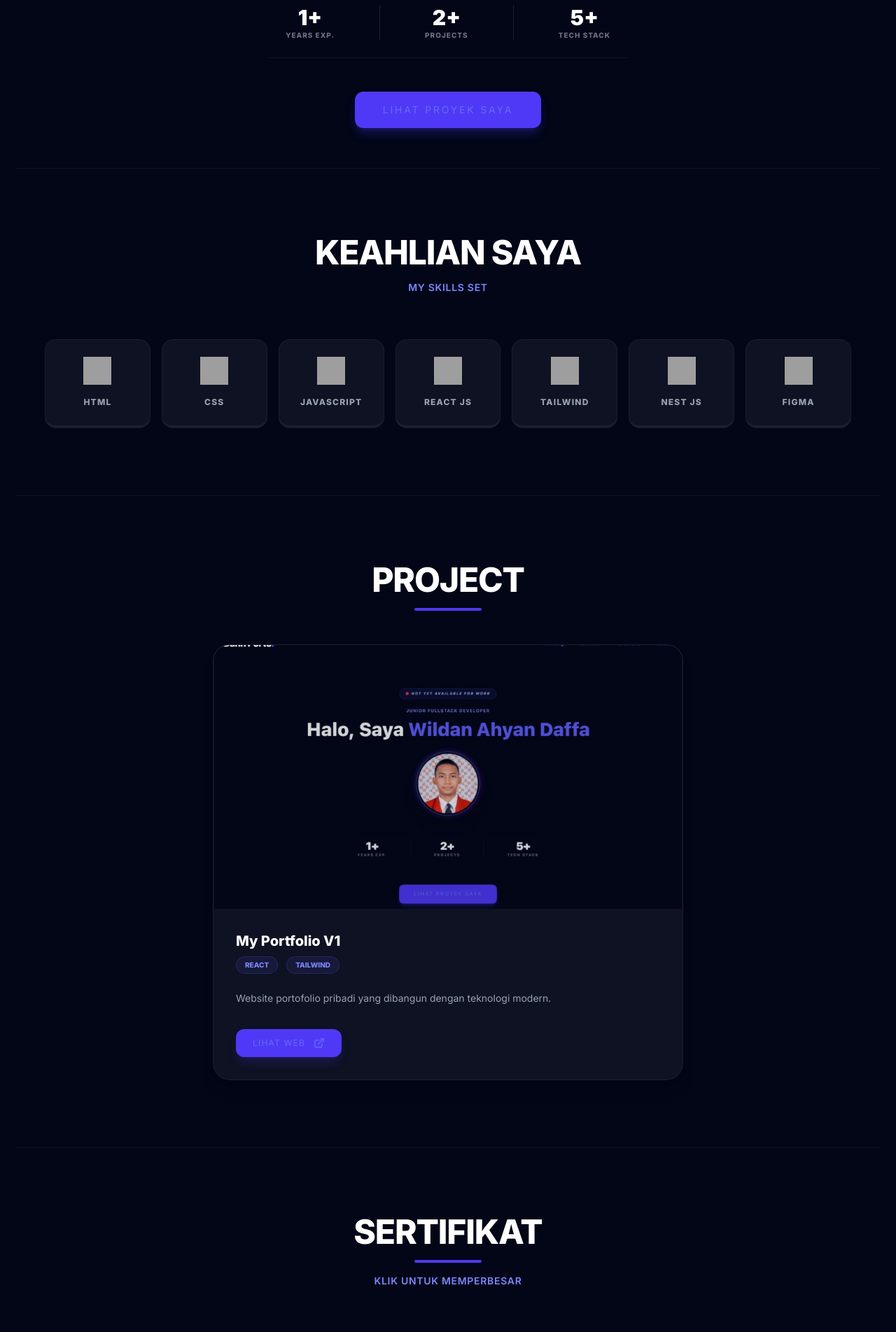
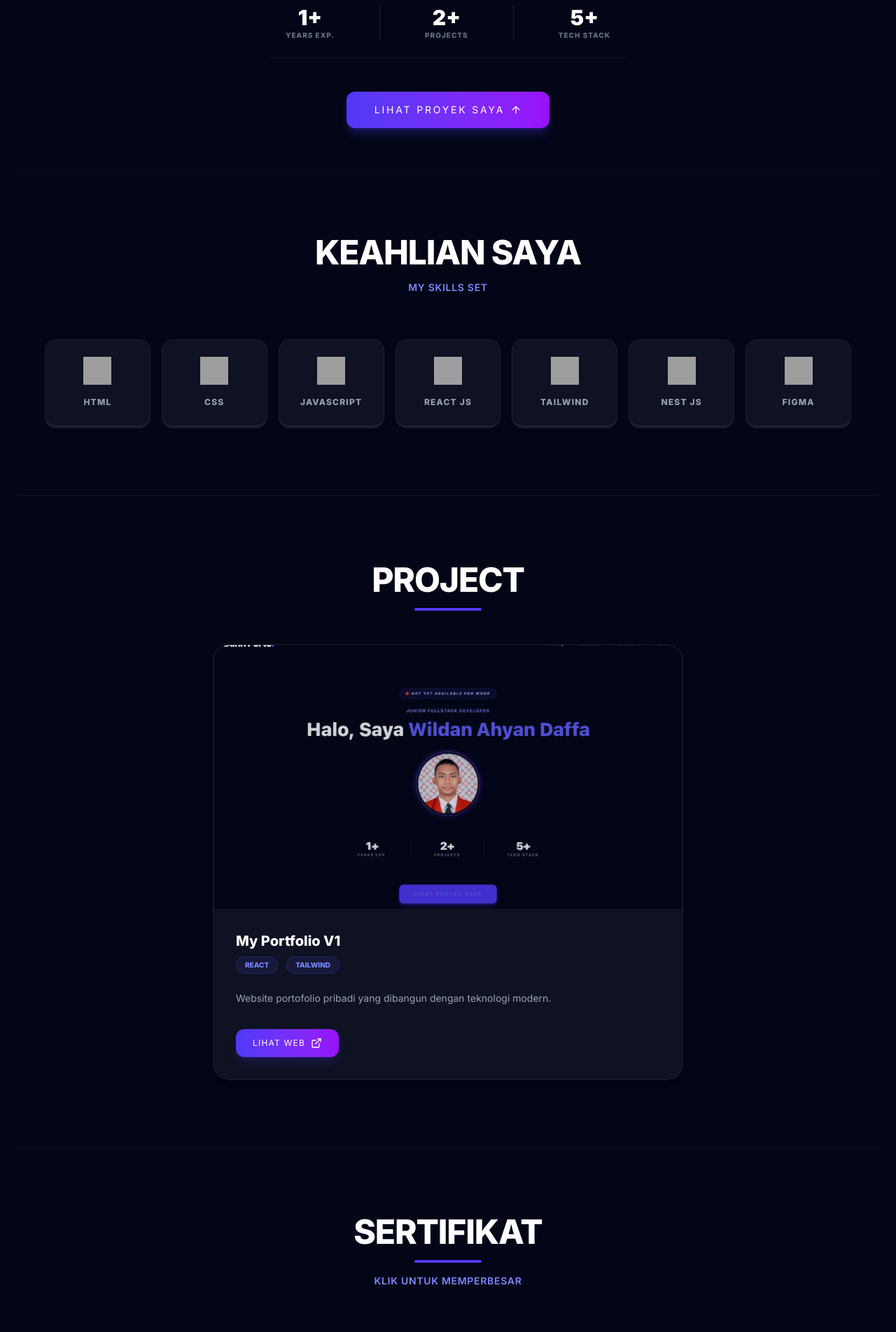
Before and after one commit to wildanahyan08-art/Portofolio-V1, a React (Vite) app: page / in a window 1280 px wide. Shown: the part 560-2464 px from the top of the page at 70% size. Built offline with nearby package versions, Linux system fonts and the light colour scheme; grey boxes are pictures that could not be loaded.

Commit message:
change color button

```diff
--- a/src/App.jsx
+++ b/src/App.jsx
@@ -52,8 +52,6 @@ const App = () => {
     { title: "Pelatihan Cyber Security Awareness", issuer: "SMK TELKOM MALANG", image: "/serti-4.jpg", date: "19 Juni 2024" },
     { title: "Talkshow AMD CLASSROOM", issuer: "AMD RYZEN", image: "/serti-5.jpg", date: "27 September 2024" }
   ];
-
-  const goBack = () => window.history.back();
 
   return (
     <div className="min-h-screen w-full bg-[#020617] bg-[radial-gradient(ellipse_at_top,_var(--tw-gradient-stops))] from-indigo-900/30 via-[#020617] to-[#000000] text-white font-['Inter'] selection:bg-indigo-500/30 overflow-x-hidden flex flex-col items-center">
@@ -154,7 +152,19 @@ const App = () => {
               <div className="flex flex-col border-x border-white/10 px-8 md:px-16 text-center"><span className="text-2xl md:text-3xl font-black text-white">2+</span><span className="text-[10px] text-gray-500 uppercase tracking-widest font-bold">Projects</span></div>
               <div className="flex flex-col text-center"><span className="text-2xl md:text-3xl font-black text-white">5+</span><span className="text-[10px] text-gray-500 uppercase tracking-widest font-bold">Tech Stack</span></div>
             </div>
-            <motion.a whileTap={{ scale: 0.95 }} href="#portfolio" className="bg-indigo-600 text-white px-10 py-4 rounded-xl font-bold text-sm hover:bg-white hover:text-[#020617] transition-all shadow-lg shadow-indigo-600/30 uppercase tracking-[0.2em]">LIHAT PROYEK SAYA</motion.a>
+            {/* TOMBOL LIHAT PROYEK SAYA - DIUBAH dengan teks tetap putih */}
+            <motion.a
+              whileTap={{ scale: 0.95 }}
+              href="#portfolio"
+              className="relative bg-gradient-to-r from-indigo-600 to-purple-600 text-white px-10 py-4 rounded-xl font-bold text-sm hover:bg-gradient-to-r hover:from-purple hover:shadow-purple/30 transition-all duration-500 shadow-lg shadow-indigo-600/30 uppercase tracking-[0.2em] group overflow-hidden"
+
+            >
+              <span className="text-white relative z-10 flex items-center justify-center gap-2">
+                LIHAT PROYEK SAYA
+                <ArrowUp size={16} className="group-hover:translate-y-[-2px] transition-transform" />
+              </span>
+              <div className="absolute inset-0 bg-white rounded-xl opacity-0 group-hover:opacity-20 transition-opacity duration-500"></div>
+            </motion.a>
           </motion.div>
         </section>
 
@@ -192,8 +202,18 @@ const App = () => {
                     <span className="px-3 py-1 bg-indigo-500/10 rounded-full border border-indigo-500/20">Tailwind</span>
                   </div>
                   <p className="text-gray-400 text-sm mb-8 leading-relaxed italic">Website portofolio pribadi yang dibangun dengan teknologi modern.</p>
-                  <motion.a whileTap={{ scale: 0.95 }} href="https://portofolio-wildanahyan.vercel.app" target="_blank" rel="noopener noreferrer" className="inline-flex items-center gap-3 bg-indigo-600 hover:bg-white hover:text-indigo-600 text-white px-6 py-3 rounded-xl font-bold text-xs uppercase tracking-widest transition-all duration-300 shadow-lg shadow-indigo-600/20 group/btn">
-                    Lihat Web <ExternalLink size={16} />
+                  {/* TOMBOL LIHAT WEB - DIUBAH dengan teks tetap putih */}
+                  <motion.a
+                    whileTap={{ scale: 0.95 }}
+                    href="https://portofolio-wildanahyan.vercel.app"
+                    target="_blank"
+                    rel="noopener noreferrer"
+                    className="relative inline-flex items-center gap-3 bg-gradient-to-r from-indigo-600 to-purple-600 text-white hover:shadow-white/30 px-6 py-3 rounded-xl font-bold text-xs uppercase tracking-widest transition-all duration-500 shadow-lg shadow-indigo-600/20 group/btn overflow-hidden"
+                  >
+                    <span className="text-white relative z-10 flex items-center gap-2">
+                      Lihat Web <ExternalLink size={16} />
+                    </span>
+                    <div className="absolute inset-0 bg-white opacity-0 group-hover/btn:opacity-20 transition-opacity duration-500"></div>
                   </motion.a>
                 </div>
               </div>
@@ -268,8 +288,16 @@ const App = () => {
                   <input type="email" placeholder="Email" className="bg-white/5 border border-white/10 rounded-2xl px-5 py-4 text-sm focus:border-indigo-500 outline-none w-full text-white transition-all" />
                 </div>
                 <textarea placeholder="Pesan Anda" rows="5" className="bg-white/5 border border-white/10 rounded-2xl px-5 py-4 text-sm focus:border-indigo-500 outline-none w-full resize-none text-white transition-all"></textarea>
-                <motion.button whileTap={{ scale: 0.98 }} type="submit" className="group relative w-full bg-indigo-600 text-white font-black py-5 rounded-2xl overflow-hidden shadow-xl shadow-indigo-600/20">
-                  <span className="flex items-center justify-center gap-3 uppercase text-xs md:text-sm tracking-[0.4em] font-extrabold">Kirim Pesan <Send size={18} /></span>
+                {/* TOMBOL KIRIM PESAN - DIUBAH dengan teks tetap putih */}
+                <motion.button
+                  whileTap={{ scale: 0.98 }}
+                  type="submit"
+                  className="relative w-full bg-gradient-to-r from-indigo-600 to-purple-600 text-white font-black py-5 rounded-2xl overflow-hidden shadow-xl shadow-indigo-600/20 group"
+                >
+                  <span className="relative z-10 flex items-center justify-center gap-3 uppercase text-xs md:text-sm tracking-[0.4em] font-extrabold">
+                    Kirim Pesan <Send size={18} />
+                  </span>
+                  <div className="absolute inset-0 bg-white opacity-0 group-hover:opacity-20 transition-opacity duration-500"></div>
                 </motion.button>
               </form>
             </div>
@@ -306,7 +334,11 @@ const App = () => {
               </div>
               <div className="p-2 bg-indigo-600 rounded-lg group-hover:scale-110 transition-transform"><Send size={16} /></div>
             </a>
-            <button onClick={() => window.scrollTo({top: 0, behavior: 'smooth'})} className="mt-4 flex items-center gap-2 text-[10px] font-bold uppercase tracking-widest text-gray-600 hover:text-white transition-colors group italic">
+            {/* TOMBOL BACK TO TOP - DIUBAH dengan teks putih */}
+            <button
+              onClick={() => window.scrollTo({top: 0, behavior: 'smooth'})}
+              className="mt-4 flex items-center gap-2 text-[10px] font-bold uppercase tracking-widest text-white hover:text-indigo-300 transition-colors group italic bg-indigo-600/30 hover:bg-indigo-600/40 px-4 py-3 rounded-xl border border-indigo-500/30 backdrop-blur-sm"
+            >
               Back to Top <ArrowUp size={14} className="group-hover:-translate-y-1 transition-transform" />
             </button>
           </div>
```
